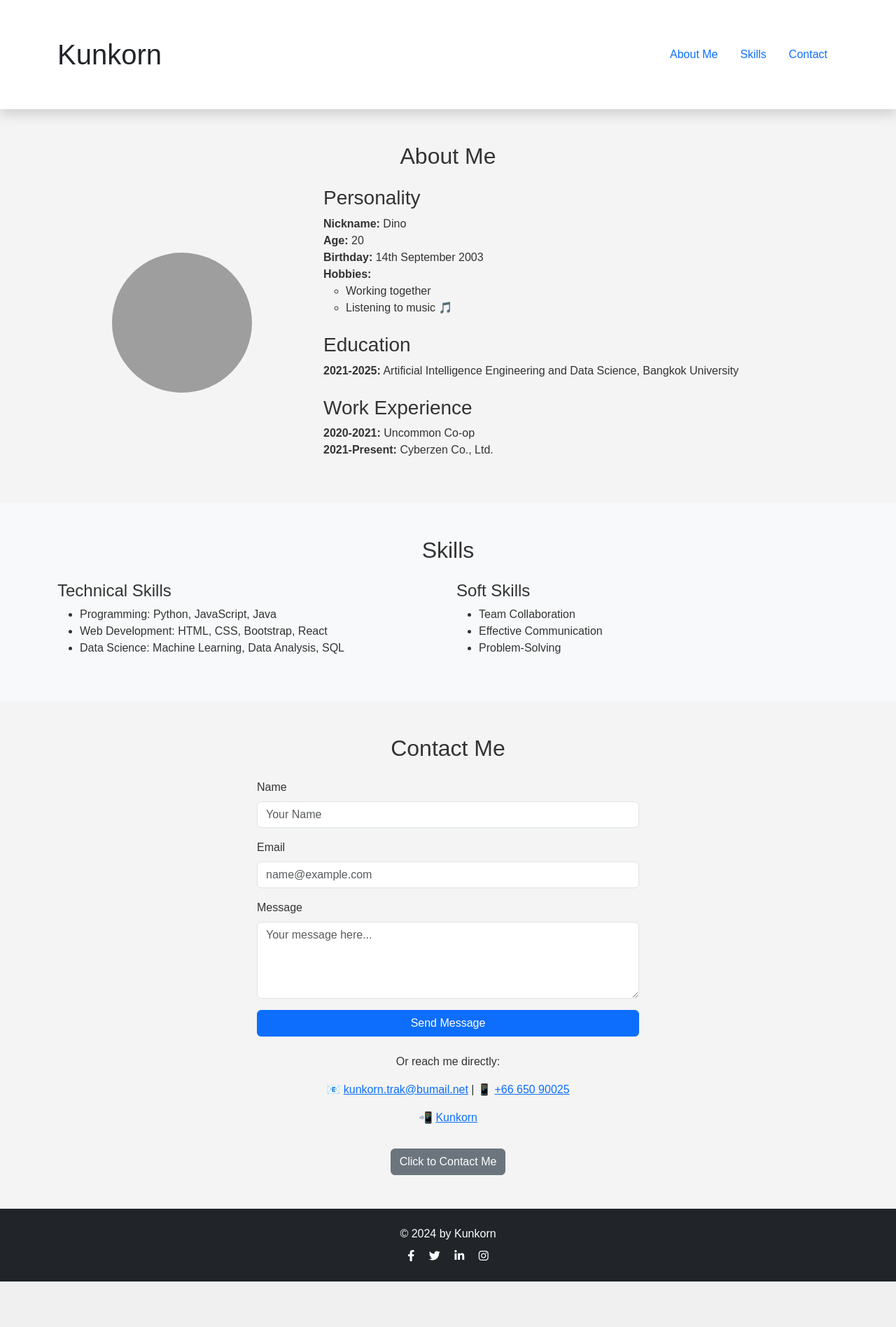
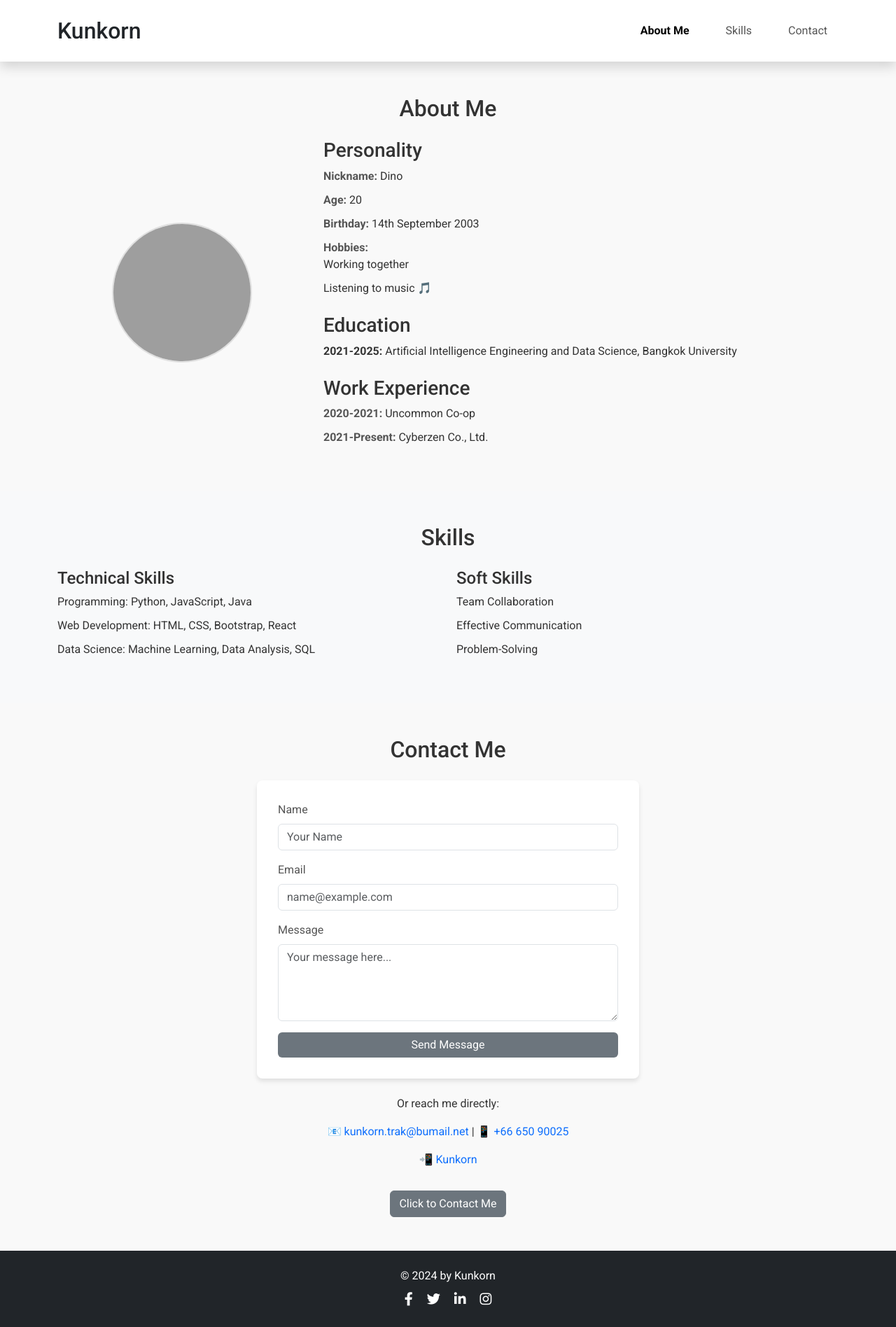
Before and after one commit to chimonx/AIE-312-KUNKORN-1650901455, a PHP site: page / in a window 1280 px wide. Shown: the whole page at 70% size. Before the commit the page ends 1831 px from the top, so only its background shows below. Run offline with PHP 8.4, Linux system fonts and the light colour scheme; some libraries are stand-ins or nearby versions; grey boxes are pictures that could not be loaded.

Commit message:
Update styles.css

```diff
--- a/styles.css
+++ b/styles.css
@@ -1,32 +1,116 @@
+/* General Styles */
 body {
-    font-family: "Montserrat", sans-serif;
-    background-color: #f4f4f4;
-    color: #333;
+  font-family: 'Roboto', sans-serif;
+  background-color: #f9f9f9;
+  color: #333;
+}
+
+h1, h2, h3, h4 {
+  font-weight: 500;
+}
+
+a {
+  text-decoration: none;
+}
+
+a:hover {
+  text-decoration: underline;
+}
+
+/* Header */
+header {
+  background-color: #ffffff;
+}
+
+header h1 {
+  font-size: 2rem;
+  color: #333333;
+}
+
+/* Navbar */
+.nav-link {
+  color: #555555 !important;
+  margin-left: 20px;
+}
+
+.nav-link.active {
+  color: #000000 !important;
+  font-weight: 700;
+}
+
+/* About Me Section */
+#aboutme img {
+  border: 2px solid #e0e0e0;
+}
+
+#aboutme ul {
+  list-style: none;
+  padding: 0;
+}
+
+#aboutme ul li {
+  margin-bottom: 10px;
+}
+
+#aboutme ul li strong {
+  color: #555555;
+}
+
+/* Skills Section */
+#skills ul {
+  list-style: none;
+  padding: 0;
+}
+
+#skills ul li {
+  margin-bottom: 10px;
+}
+
+/* Contact Section */
+#contact form {
+  background-color: #ffffff;
+  padding: 30px;
+  border-radius: 8px;
+  box-shadow: 0 4px 6px rgba(0, 0, 0, 0.1);
+}
+
+#contact label {
+  color: #555555;
+}
+
+#contact .btn-primary {
+  background-color: #6c757d;
+  border: none;
+}
+
+#contact .btn-primary:hover {
+  background-color: #5a6268;
+}
+
+/* Footer */
+footer a {
+  font-size: 1.2rem;
+}
+
+footer a:hover {
+  color: #6c757d;
+}
+
+/* Responsive */
+@media (max-width: 768px) {
+  header h1 {
+    font-size: 1.5rem;
   }
 
-  header {
-    background-color: #ff6f61;
-    color: white;
-    padding: 30px;
+  .nav-link {
+    margin-left: 10px;
+  }
+
+  #aboutme .col-md-4, #aboutme .col-md-8 {
     text-align: center;
   }
 
-  h1 {
-    font-size: 2.5rem;
+  #aboutme .col-md-8 {
+    margin-top: 20px;
   }
-
-  footer {
-    background-color: #333;
-    color: white;
-    text-align: center;
-    padding: 10px 0;
-  }
-
-  .nav-link:hover {
-    color: #ff6f61 !important;
-  }
-
-  img {
-    border-radius: 10px;
-    max-width: 100%;
-  }
+}
```
